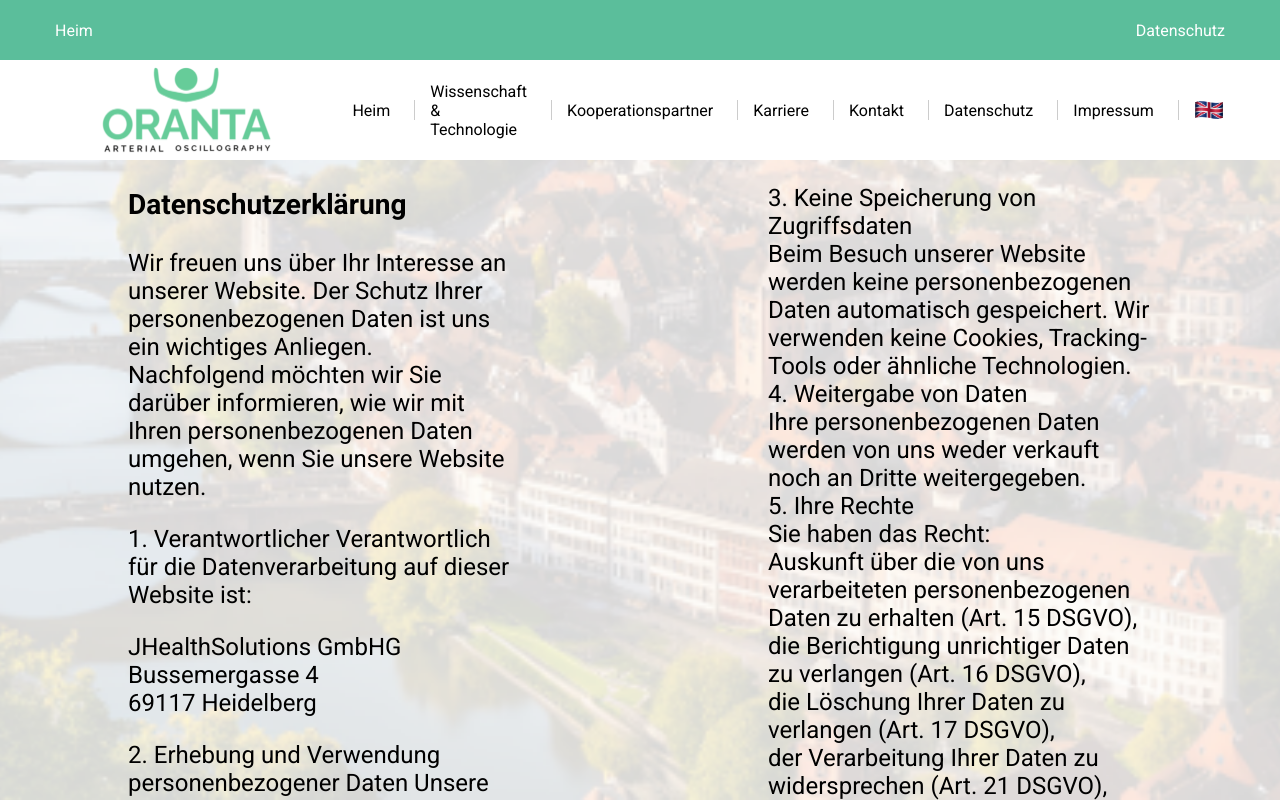
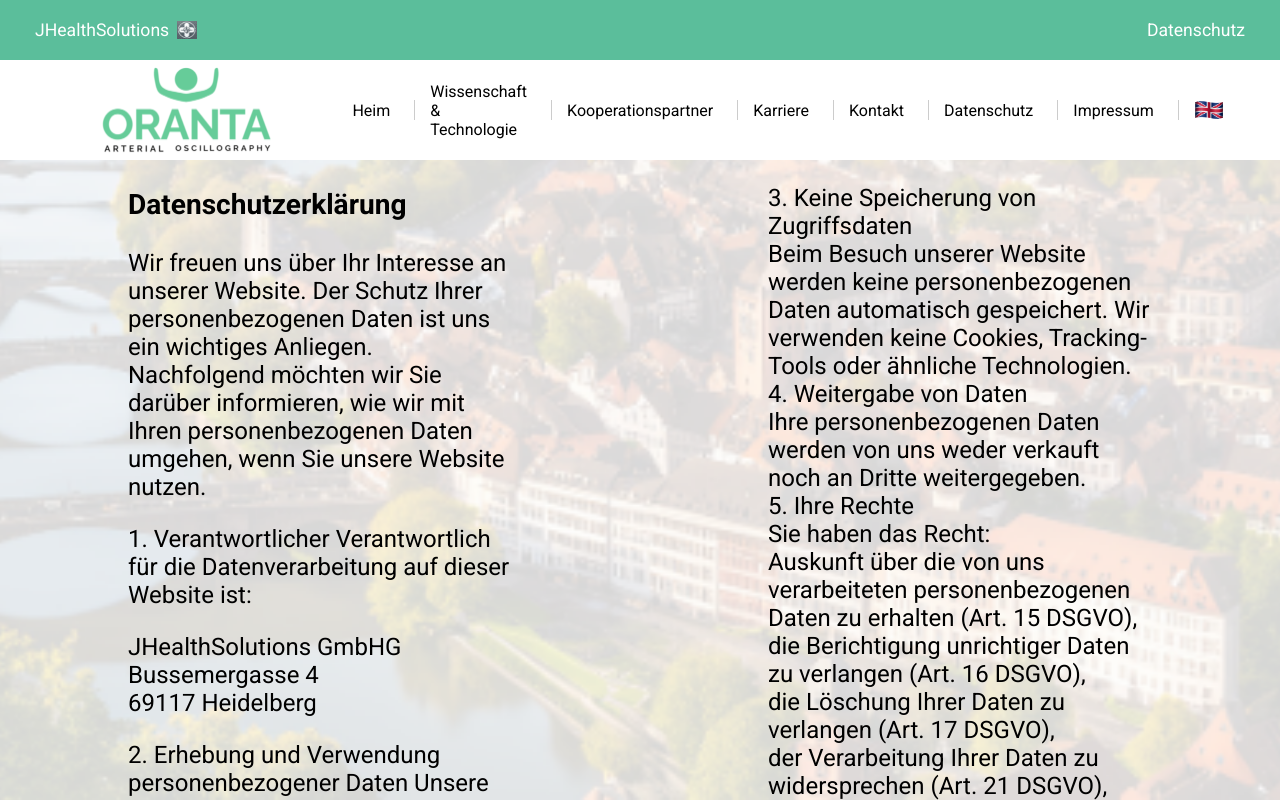
Before and after one commit to Pingis2/JHealthSolutions, a React (Vite) app: page / in a window 1280 px wide. Both pictures are taken after a click on the item "Datenschutz". Shown: the top 800 px of the page. Built offline with nearby package versions, Linux system fonts and the light colour scheme.

Commit message:
Added - green header to privacy

```diff
--- a/src/pages/Privacy.tsx
+++ b/src/pages/Privacy.tsx
@@ -1,23 +1,26 @@
 import { Header } from "../components/header";
 import image from "../assets/images/contact/contact-image.png";
-import { useHandleNavigation } from "../utils/navigationUtils";
+import logo from "../assets/logo/JHealthSolutions-logo.png";
 
 export const Privacy = () => {
-  const handleNavigation = useHandleNavigation();
-
   return (
     <>
-      <header className="green-header">
-        <div className="header-content">
-          <ul className="header-list">
-            <li onClick={() => handleNavigation("/")} className="home-link">
-              Heim
-            </li>
-            <li className="page-title">Datenschutz</li>
-          </ul>
+      <header className="home-header">
+        <div className="header-left">
+          <p>JHealthSolutions</p>
+          <img
+            src={logo}
+            alt="JHealthSolutions logo"
+            className="jhealt-solutions-logo"
+          />
+        </div>
+        <div className="header-right">
+          <p>Datenschutz</p>
         </div>
       </header>
+
       <Header></Header>
+
       <img src={image} alt="" className="background-image"></img>
       <div className="texts">
         <section className="text-1">
--- a/src/styling/privacy/privacy-dekstop.scss
+++ b/src/styling/privacy/privacy-dekstop.scss
@@ -1,38 +1,18 @@
-@use '../mixins/colors.scss' as *;
-@use '../mixins/fonts.scss' as *;
+@use "../mixins/colors.scss" as *;
+@use "../mixins/fonts.scss" as *;
 
-@media (min-width: 1024px ) {
-    .green-header {
-        height: 60px;
-        display: flex;
-        align-items: center;
-        justify-content: center;
-
-        @include main-green-color;
-        @include main-sans-font;
-
-        .header-content {
-            width: 100%;
-            max-width: 1200px;
+@media (min-width: 1024px) {
+  .home-header {
+    .header-left {
+      p {
+        margin-left: 35px;
+      }
     }
 
-        .header-list {
-            display: flex;
-            justify-content: space-between;
-            list-style: none;
-            color: white;
-            align-items: center;
-            margin: 15px;
-            padding: 0;
-            font-size: 1rem;
+    .header-right {
+      p {
+        margin-right: 35px;
       }
-
-        .home-link {
-            cursor: pointer;
-        }
-
-        .home-link:hover {
-            text-decoration: underline;
     }
   }
 
--- a/src/styling/privacy/privacy-mobile.scss
+++ b/src/styling/privacy/privacy-mobile.scss
@@ -1,38 +1,39 @@
-@use '../mixins/colors.scss' as *;
-@use '../mixins/fonts.scss' as *;
+@use "../mixins/colors.scss" as *;
+@use "../mixins/fonts.scss" as *;
 
-
-.green-header {
+.home-header {
+  display: flex;
+  justify-content: space-between;
+  align-items: center;
+  color: white;
   height: 60px;
-    display: flex;
-    align-items: center;
-    justify-content: center;
+  width: 100%;
 
   @include main-green-color;
   @include main-sans-font;
 
-    .header-content {
-        width: 100%;
-        max-width: 1200px;
-    }
+  .header-left {
+    display: flex;
+    align-items: center;
 
-    .header-list {
-        display: flex;
-        justify-content: space-between;
-        list-style: none;
-        color: white;
-        align-items: center;
-        margin: 15px;
-        padding: 0;
+    p {
+      margin-left: 10px;
       font-size: 1rem;
     }
 
-    .home-link {
-        cursor: pointer;
+    img {
+      margin-left: 8px;
+      max-height: 20px;
+      max-width: 20px;
+      margin-right: 7px;
+    }
   }
 
-    .home-link:hover {
-        text-decoration: underline;
+  .header-right {
+    p {
+      font-size: 1rem;
+      margin-right: 10px;
+    }
   }
 }
 
--- a/src/styling/privacy/privacy-tablet.scss
+++ b/src/styling/privacy/privacy-tablet.scss
@@ -1,5 +1,5 @@
-@use '../mixins/colors.scss' as *;
-@use '../mixins/fonts.scss' as *;
+@use "../mixins/colors.scss" as *;
+@use "../mixins/fonts.scss" as *;
 
 @media (min-width: 768px) {
   .green-header {
@@ -70,3 +70,21 @@
     }
   }
 }
+
+@media (min-width: 840px) {
+  .home-header {
+    .header-left {
+      p {
+        margin-left: 25px;
+        font-size: 1.1rem;
+      }
+    }
+
+    .header-right {
+      p {
+        margin-right: 25px;
+        font-size: 1.1rem;
+      }
+    }
+  }
+}
```
Lines whose indentation alone changed are shown as unchanged.
